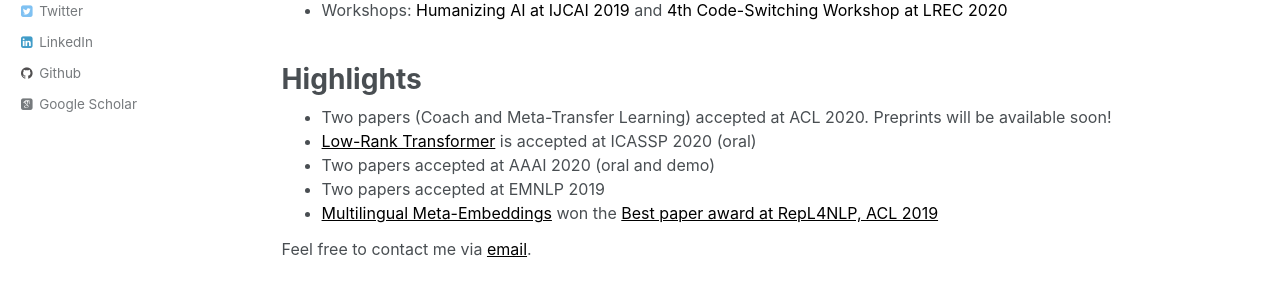
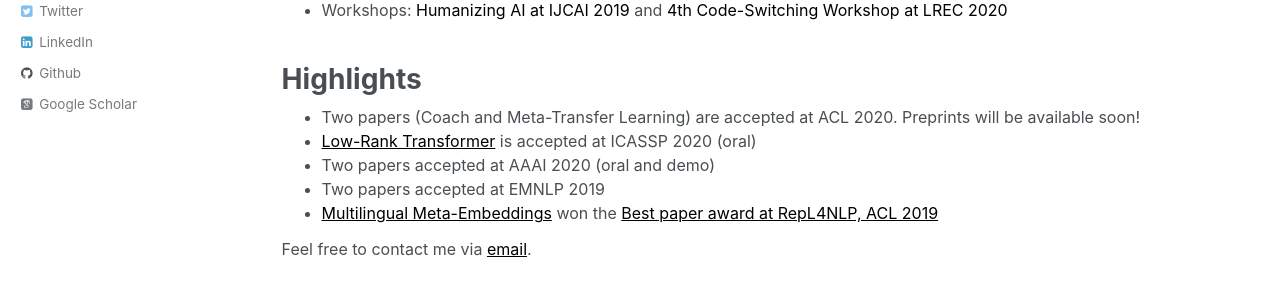
Before and after one commit to gentaiscool/gentaiscool.github.io, a Jekyll site: the page built from _pages/about.md, in a window 1280 px wide. Shown: the part 434-734 px from the top of the page. Built offline with Jekyll 4.4.1, drawn with Linux system fonts in a browser that asks for light colours; some web fonts are replaced.

Commit message:
update homepage

```diff
--- a/_layouts/about.html
+++ b/_layouts/about.html
@@ -79,7 +79,7 @@ layout: default
       <h1 class="page__title" itemprop="headline">Highlights</h1>
       <ul style="line-height:100%; font-size:16px">
         <!-- <li>Program Committee of <a href="https://cod1r.github.io/Code-Switching/" style="color:#000000">4th Code-Switching Workshop, LREC 2020</a></li> -->
-        <li>Two papers (Coach and Meta-Transfer Learning) accepted at ACL 2020. Preprints will be available soon!</li>
+        <li>Two papers (Coach and Meta-Transfer Learning) are accepted at ACL 2020. Preprints will be available soon!</li>
         <li><a href="https://arxiv.org/abs/1910.13923" style="color:#000000">Low-Rank Transformer</a> is accepted at ICASSP 2020 (oral)</li>
         <li>Two papers accepted at AAAI 2020 (oral and demo)</li>
         <li>Two papers accepted at EMNLP 2019</li>
```
